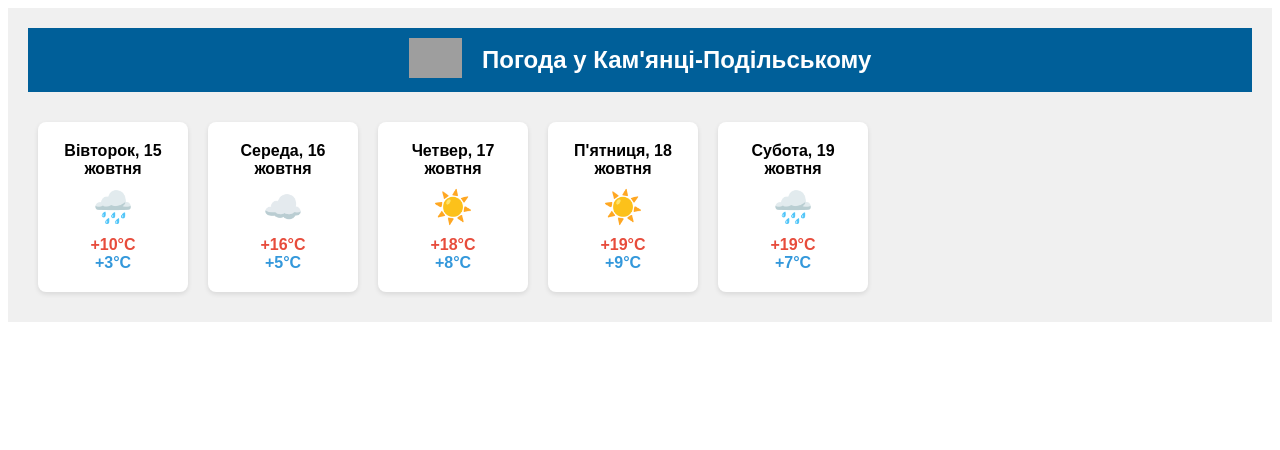
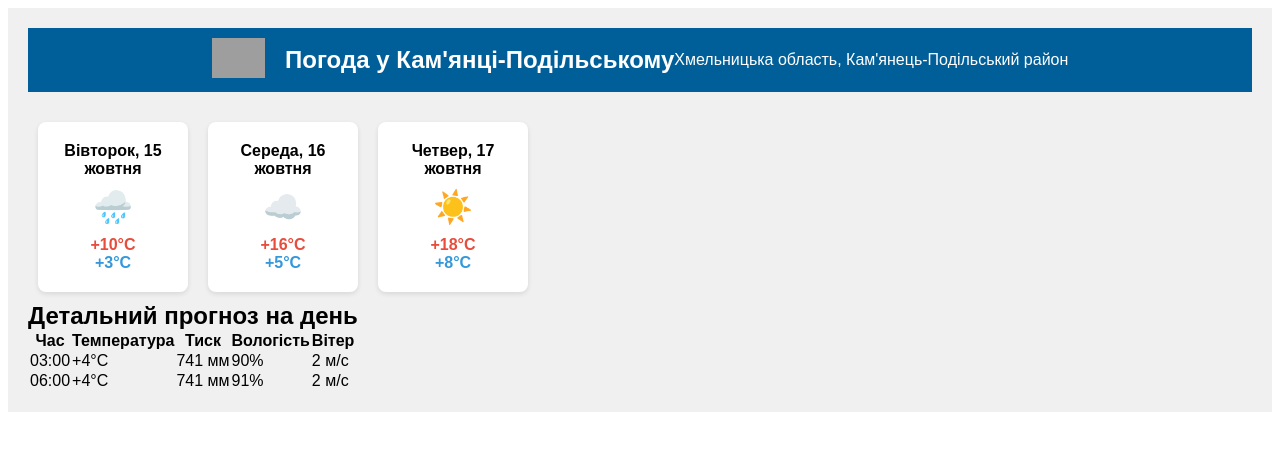
Before and after one commit to IT-Kamianets/weathersense, an Angular app: page / in a window 1280 px wide. Shown: the top 450 px of the page. Built offline with nearby package versions, Linux system fonts and the light colour scheme; grey boxes are pictures that could not be loaded.

Commit message:
Update app.component.html

```diff
--- a/src/app/app.component.html
+++ b/src/app/app.component.html
@@ -9,9 +9,10 @@
 <body>
     <header>
         <div class="logo">
-            <img src="logo.png" alt="">
+            <img src="logo.png" alt="Sinoptik Logo">
         </div>
         <h1>Погода у Кам'янці-Подільському</h1>
+        <p>Хмельницька область, Кам'янець-Подільський район</p>
     </header>
     <main>
         <section class="forecast">
@@ -34,19 +35,35 @@
                     <p class="temp-max">+18°C</p>
                     <p class="temp-min">+8°C</p>
                 </div>
-                <div class="day">
-                    <p class="date">П'ятниця, 18 жовтня</p>
-                    <div class="weather-icon">☀️</div>
-                    <p class="temp-max">+19°C</p>
-                    <p class="temp-min">+9°C</p>
-                </div>
-                <div class="day">
-                    <p class="date">Субота, 19 жовтня</p>
-                    <div class="weather-icon">🌧️</div>
-                    <p class="temp-max">+19°C</p>
-                    <p class="temp-min">+7°C</p>
-                </div>
+                <!-- Додати інші дні за потреби -->
             </div>
+        </section>
+        <section class="detailed-weather">
+            <h2>Детальний прогноз на день</h2>
+            <table>
+                <tr>
+                    <th>Час</th>
+                    <th>Температура</th>
+                    <th>Тиск</th>
+                    <th>Вологість</th>
+                    <th>Вітер</th>
+                </tr>
+                <tr>
+                    <td>03:00</td>
+                    <td>+4°C</td>
+                    <td>741 мм</td>
+                    <td>90%</td>
+                    <td>2 м/с</td>
+                </tr>
+                <tr>
+                    <td>06:00</td>
+                    <td>+4°C</td>
+                    <td>741 мм</td>
+                    <td>91%</td>
+                    <td>2 м/с</td>
+                </tr>
+                <!-- Додати інші часові дані за потреби -->
+            </table>
         </section>
     </main>
 </body>
```
